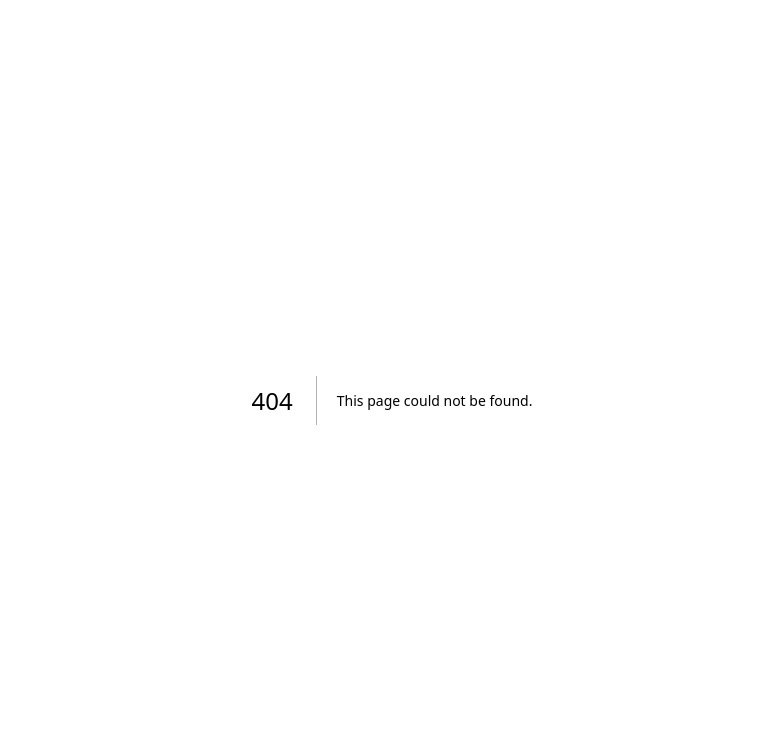
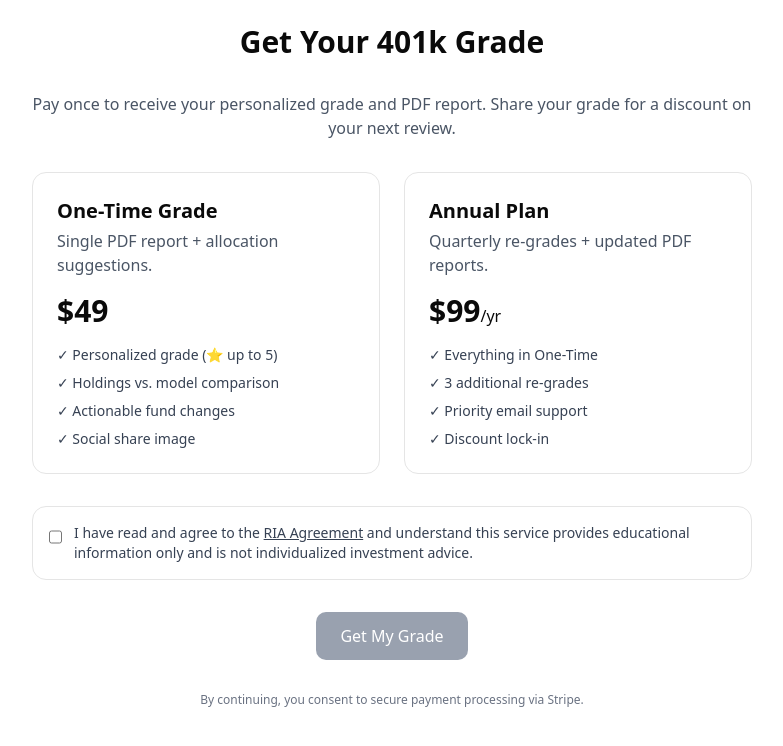
Before and after one commit to rremling/gradeyour401k, a Next.js app: page /pricing in a window 1280 px wide. Before the commit this address had no page. Shown: the top 746 px of the page, without its empty margins (248-1031 px from the left). Built offline with nearby package versions, Linux system fonts and the light colour scheme.

Commit message:
Create page.tsx

```diff
--- /dev/null
+++ b/src/app/pricing/page.tsx
@@ -0,0 +1,119 @@
+// src/app/pricing/page.tsx
+"use client";
+
+import { useState } from "react";
+import Link from "next/link";
+
+export default function PricingPage() {
+  const [agreed, setAgreed] = useState(false);
+  const [loading, setLoading] = useState(false);
+  const [error, setError] = useState<string | null>(null);
+
+  async function startCheckout() {
+    try {
+      setLoading(true);
+      setError(null);
+
+      // We’ll read optional state from localStorage if available
+      const ls = typeof window !== "undefined" ? localStorage.getItem("gy4k_form_v1") : null;
+      const formData = ls ? JSON.parse(ls) : null;
+
+      const res = await fetch("/api/checkout", {
+        method: "POST",
+        headers: { "Content-Type": "application/json" },
+        body: JSON.stringify({
+          // Which price/plan to buy – set via env or change here
+          priceId: process.env.NEXT_PUBLIC_STRIPE_PRICE_ID || "",
+          // metadata to help correlate later (optional)
+          metadata: {
+            provider: formData?.provider ?? "",
+            profile: formData?.profile ?? "",
+          },
+        }),
+      });
+
+      if (!res.ok) {
+        const msg = await res.text();
+        throw new Error(msg || "Checkout failed");
+      }
+
+      const { url } = await res.json();
+      if (!url) throw new Error("No checkout URL returned.");
+      window.location.assign(url);
+    } catch (e: any) {
+      setError(e?.message || "Something went wrong.");
+    } finally {
+      setLoading(false);
+    }
+  }
+
+  return (
+    <main className="mx-auto max-w-3xl p-6 space-y-8">
+      <h1 className="text-3xl font-bold text-center">Get Your 401k Grade</h1>
+      <p className="text-center text-gray-600">
+        Pay once to receive your personalized grade and PDF report. Share your grade for a discount on your next review.
+      </p>
+
+      <div className="grid gap-6 md:grid-cols-2">
+        <div className="rounded-xl border p-6">
+          <h2 className="text-xl font-semibold">One-Time Grade</h2>
+          <p className="mt-1 text-gray-600">Single PDF report + allocation suggestions.</p>
+          <p className="mt-4 text-3xl font-bold">$49</p>
+          <ul className="mt-4 space-y-2 text-sm text-gray-700">
+            <li>✓ Personalized grade (⭐ up to 5)</li>
+            <li>✓ Holdings vs. model comparison</li>
+            <li>✓ Actionable fund changes</li>
+            <li>✓ Social share image</li>
+          </ul>
+        </div>
+
+        <div className="rounded-xl border p-6">
+          <h2 className="text-xl font-semibold">Annual Plan</h2>
+          <p className="mt-1 text-gray-600">Quarterly re-grades + updated PDF reports.</p>
+          <p className="mt-4 text-3xl font-bold">$99<span className="text-base font-normal">/yr</span></p>
+          <ul className="mt-4 space-y-2 text-sm text-gray-700">
+            <li>✓ Everything in One-Time</li>
+            <li>✓ 3 additional re-grades</li>
+            <li>✓ Priority email support</li>
+            <li>✓ Discount lock-in</li>
+          </ul>
+        </div>
+      </div>
+
+      <div className="rounded-xl border p-4 flex items-start gap-3">
+        <input
+          id="ria"
+          type="checkbox"
+          className="mt-1 h-5 w-5"
+          checked={agreed}
+          onChange={(e) => setAgreed(e.target.checked)}
+        />
+        <label htmlFor="ria" className="text-sm text-gray-700">
+          I have read and agree to the{" "}
+          <Link href="/legal/ria" className="underline hover:no-underline">
+            RIA Agreement
+          </Link>{" "}
+          and understand this service provides educational information only and is not individualized investment advice.
+        </label>
+      </div>
+
+      {error && <div className="rounded-md border border-red-300 bg-red-50 p-3 text-sm text-red-700">{error}</div>}
+
+      <div className="flex justify-center">
+        <button
+          onClick={startCheckout}
+          disabled={!agreed || loading}
+          className={`rounded-lg px-6 py-3 text-white ${
+            agreed && !loading ? "bg-blue-600 hover:bg-blue-700" : "bg-gray-400 cursor-not-allowed"
+          }`}
+        >
+          {loading ? "Redirecting…" : "Get My Grade"}
+        </button>
+      </div>
+
+      <p className="text-center text-xs text-gray-500">
+        By continuing, you consent to secure payment processing via Stripe.
+      </p>
+    </main>
+  );
+}
```
